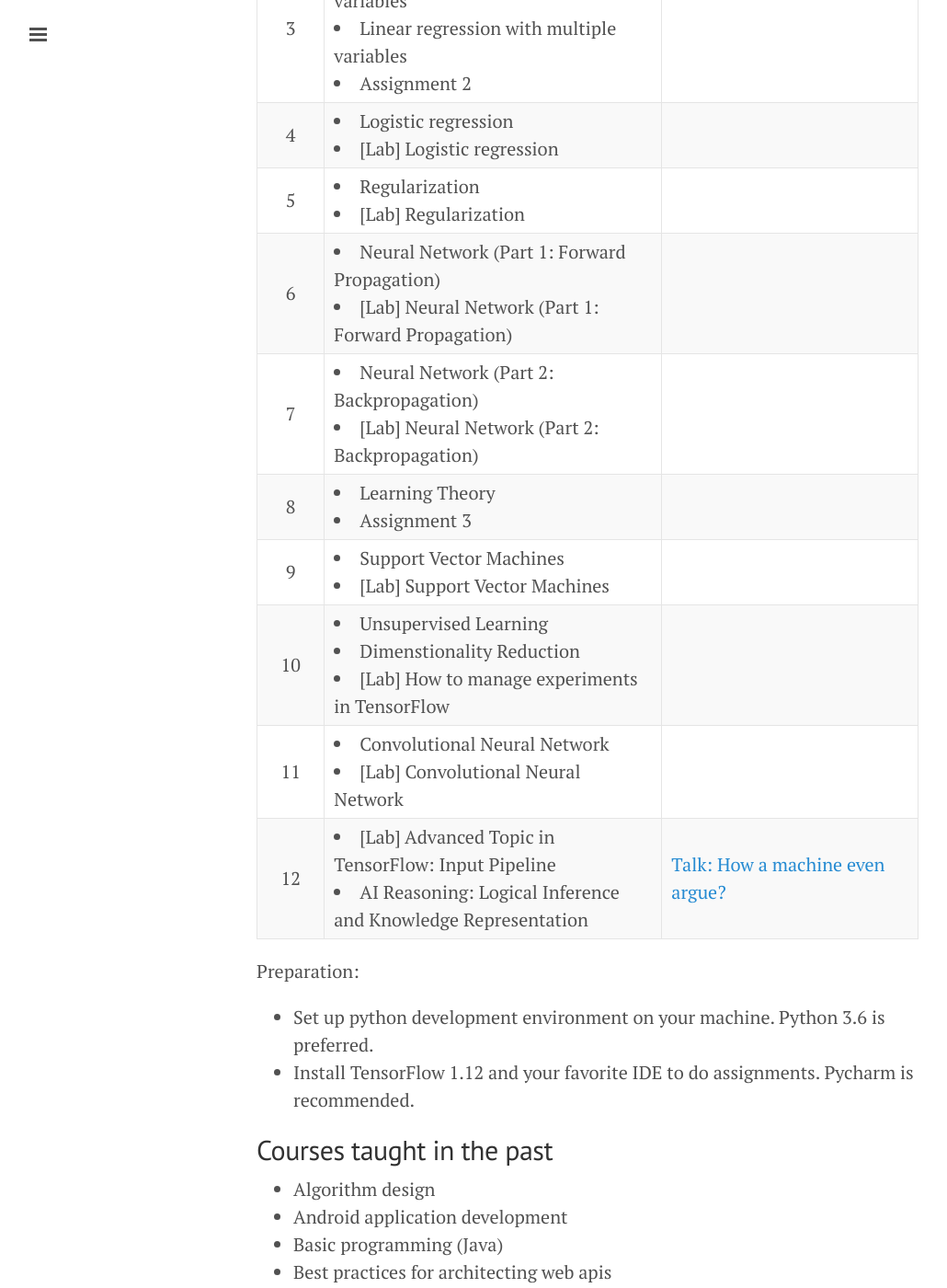
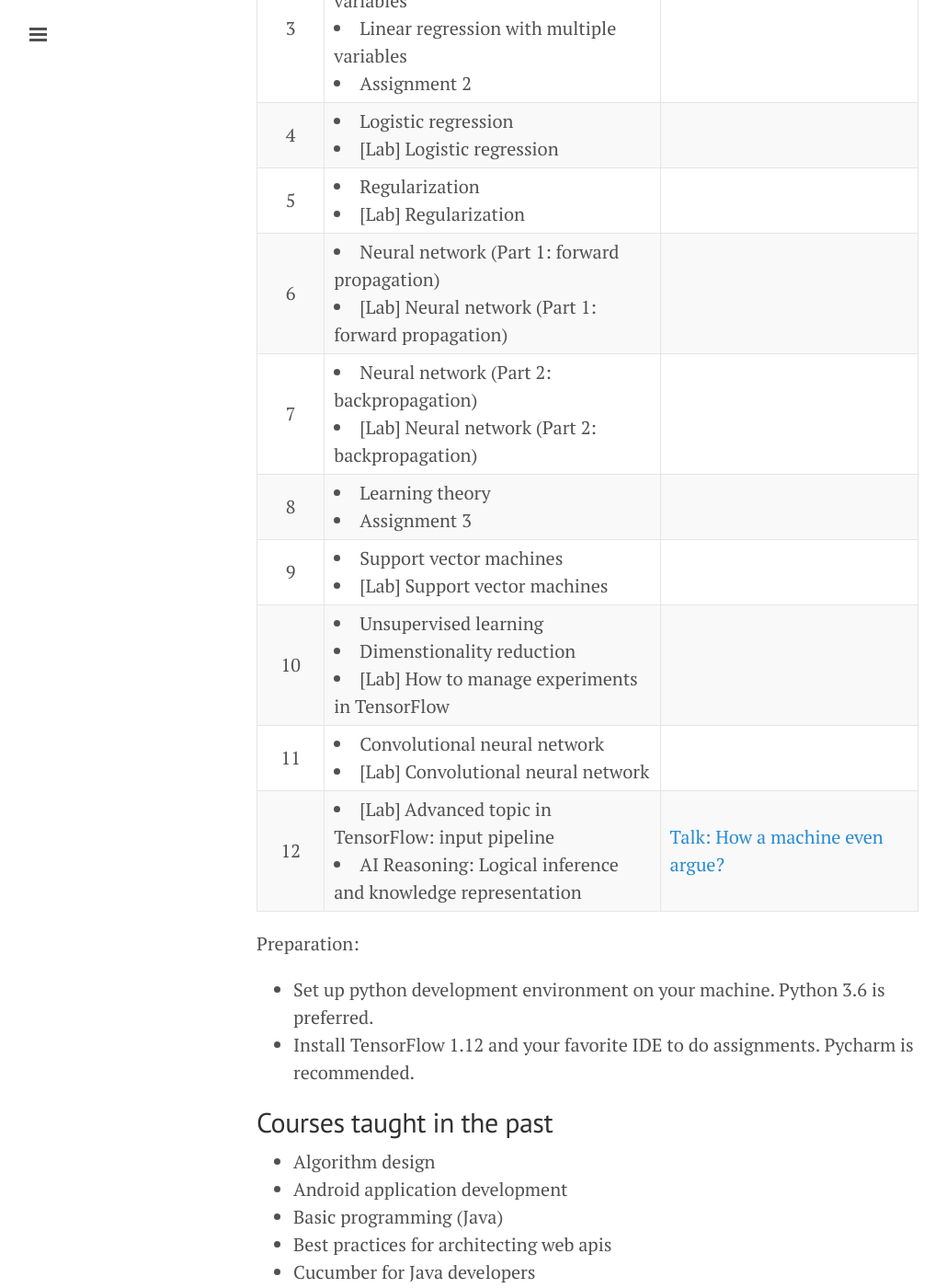
Before and after one commit to xlives/xlives.github.io, a Jekyll site: the page built from courses.markdown, in a window 1280 px wide and 1400 px high, scrolled down 1223 px. Shown: the whole window at 92% size, without its empty margins (1-1031 px from the left). Built offline with Jekyll 4.4.1, drawn with Linux system fonts in a browser that asks for light colours; some of the changed text lies outside the part shown.

```diff
--- a/courses.markdown
+++ b/courses.markdown
@@ -71,45 +72,45 @@ Present
   </tr>
    <tr>
     <td align='center'>6</td>
-    <td> <li> Neural Network (Part 1: Forward Propagation) </li>
-       <li> [Lab] Neural Network (Part 1: Forward Propagation) </li> </td>
+    <td> <li> Neural network (Part 1: forward propagation) </li>
+       <li> [Lab] Neural network (Part 1: forward propagation) </li> </td>
      <td> </td>
   </tr>
    <tr>
     <td align='center'>7</td>
-    <td> <li> Neural Network (Part 2: Backpropagation) </li>
-       <li> [Lab] Neural Network (Part 2: Backpropagation) </li> </td>
+    <td> <li> Neural network (Part 2: backpropagation) </li>
+       <li> [Lab] Neural network (Part 2: backpropagation) </li> </td>
      <td> </td>
   </tr>
    <tr>
     <td align='center'>8</td>
-    <td> <li> Learning Theory </li>
+    <td> <li> Learning theory </li>
        <li> Assignment 3 </li> </td>
      <td> </td>
   </tr>
    <tr>
     <td align='center'>9</td>
-    <td> <li> Support Vector Machines </li>
-       <li> [Lab] Support Vector Machines </li> </td>
+    <td> <li> Support vector machines </li>
+       <li> [Lab] Support vector machines </li> </td>
      <td> </td>
   </tr>
    <tr>
     <td align='center'>10</td>
-    <td> <li> Unsupervised Learning </li>
-       <li> Dimenstionality Reduction </li>
+    <td> <li> Unsupervised learning </li>
+       <li> Dimenstionality reduction </li>
        <li> [Lab] How to manage experiments in TensorFlow </li></td>
      <td> </td>
   </tr>
    <tr>
     <td align='center'>11</td>
-    <td> <li> Convolutional Neural Network </li>
-       <li> [Lab] Convolutional Neural Network </li> </td>
+    <td> <li> Convolutional neural network </li>
+       <li> [Lab] Convolutional neural network </li> </td>
      <td> </td>
   </tr>
       <tr>
     <td align='center'>12</td>
-    <td> <li> [Lab] Advanced Topic in TensorFlow: Input Pipeline </li>
-       <li> AI Reasoning: Logical Inference and Knowledge Representation </li> </td>
+    <td> <li> [Lab] Advanced topic in TensorFlow: input pipeline </li>
+       <li> AI Reasoning: Logical inference and knowledge representation </li> </td>
      <td> <a href='https://www.youtube.com/watch?v=Mq2hvU6sGlo&t=1787s'>Talk: How a machine even argue?</a> </td>
   </tr>
 </table>
```
Also changed, not shown: other parts of courses.markdown (+4 -3 lines).
